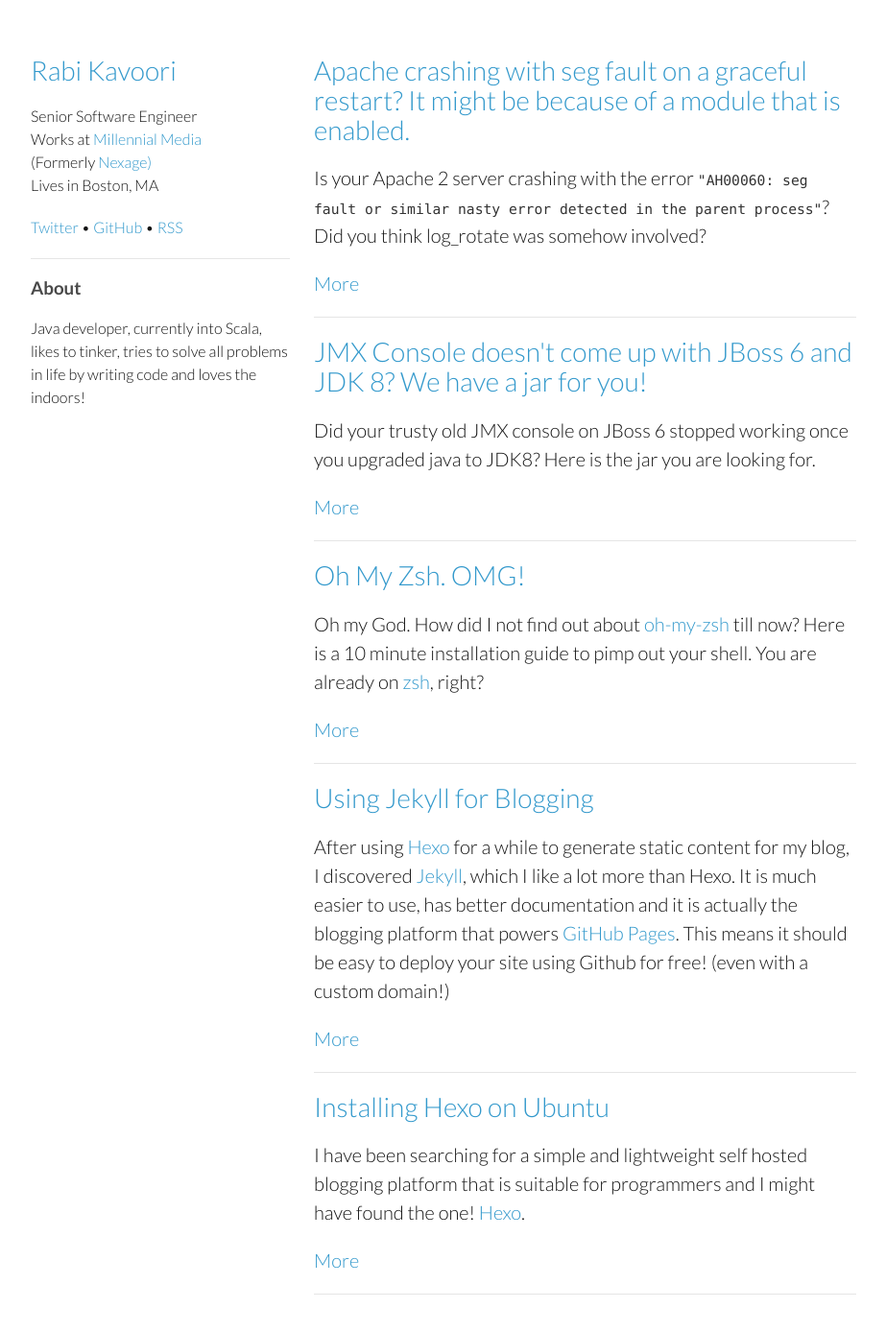
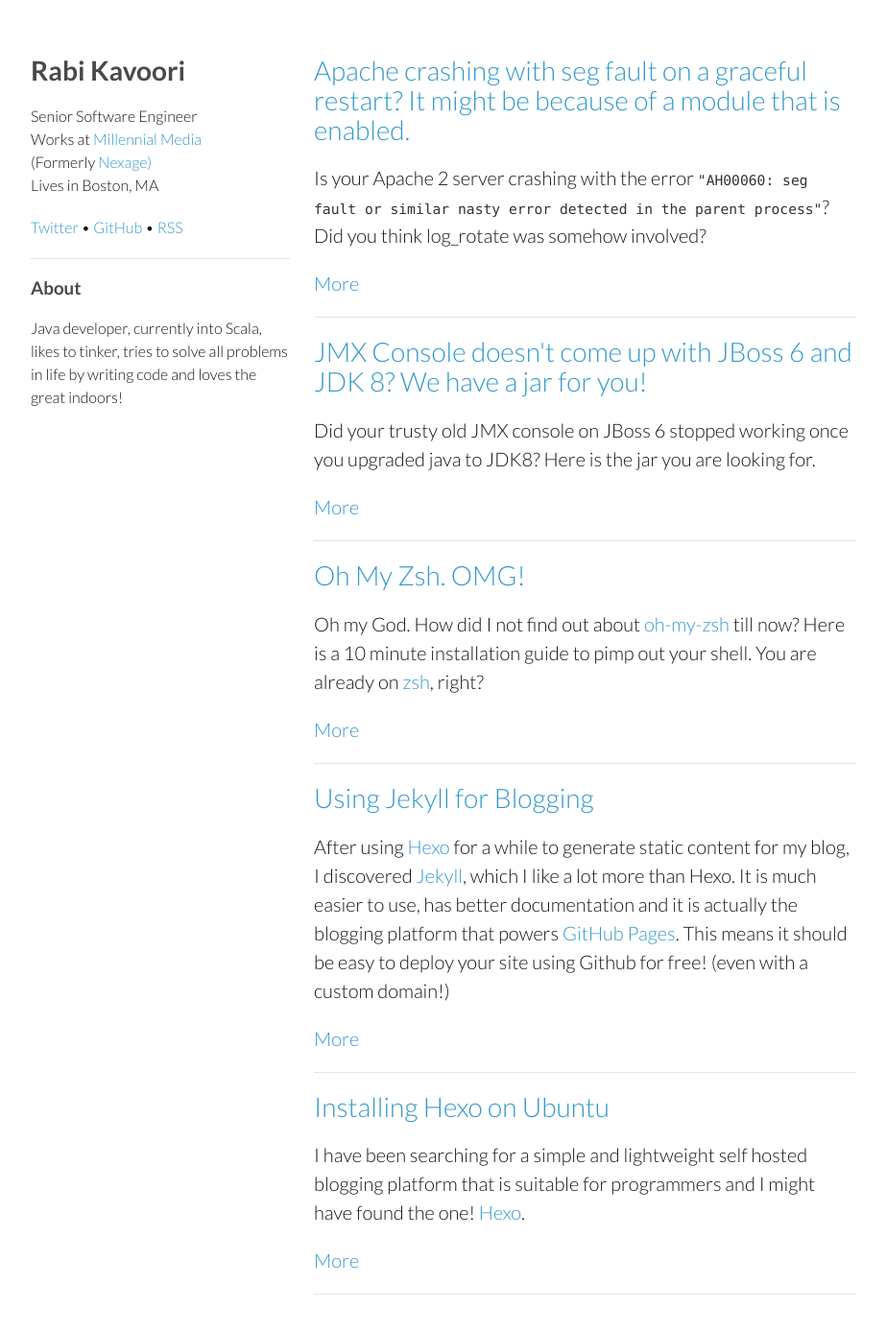
Before and after one commit to kavoori/kavoori.github.io, a Jekyll site: the page built from index.html, in a window 1280 px wide and 1400 px high. Shown: the top 1388 px of the window at 96% size, without its empty margins (178-1101 px from the left). Built offline with Jekyll 4.4.1, drawn with Linux system fonts in a browser that asks for light colours; the list of posts is cut into pages by our own code.

Commit message:
Modified the color of name

```diff
--- a/_includes/header.html
+++ b/_includes/header.html
@@ -1,6 +1,6 @@
 <header>
         <link rel="alternate" type="application/rss+xml" title="{{ site.name }}" href="{{ site.url }}/feed.xml">
-        <h1 class="view"><a href="/">Rabi Kavoori</a></h1>
+        <h1 class="view"><a href="/" title="Rabi's Blog" class="blogname">Rabi Kavoori</a></h1>
         <p>Senior Software Engineer</br>
            Works at <a href="http://www.millennialmedia.com/" target="_blank">Millennial Media</a></br>
            (Formerly <a href="http://www.nexage.com/" target="_blank">Nexage)</a></br>
@@ -13,6 +13,6 @@
         </p>
         <hr/>
         <h3>About</h3>
-        <p>Java developer, currently into Scala, likes to tinker, tries to solve all problems in life by writing code and loves the indoors!
+        <p>Java developer, currently into Scala, likes to tinker, tries to solve all problems in life by writing code and loves the great indoors!
         </p>
 </header>
--- a/stylesheets/styles.css
+++ b/stylesheets/styles.css
@@ -1,4 +1,6 @@
 @import url(https://fonts.googleapis.com/css?family=Lato:300italic,700italic,300,700);
+@import url(http://fonts.googleapis.com/css?family=Open+Sans);
+@import url(http://fonts.googleapis.com/css?family=Merriweather);
 
 body {
   padding:50px;
@@ -43,6 +45,11 @@ a small {
   color:#777;
   margin-top:-0.6em;
   display:block;
+}
+
+a.blogname {
+  color:#494949;
+  font-weight: bold;
 }
 
 .wrapper {
```
